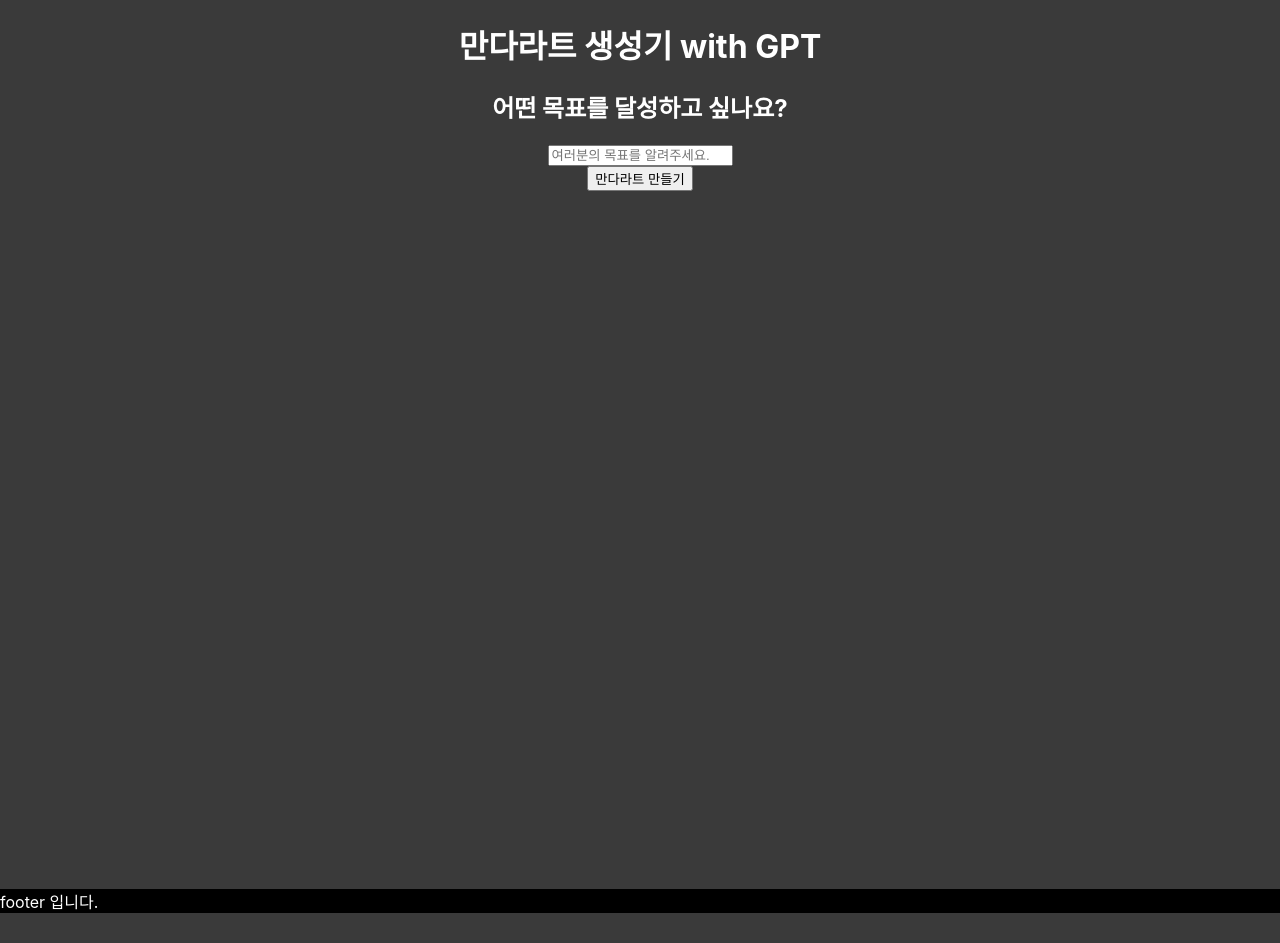
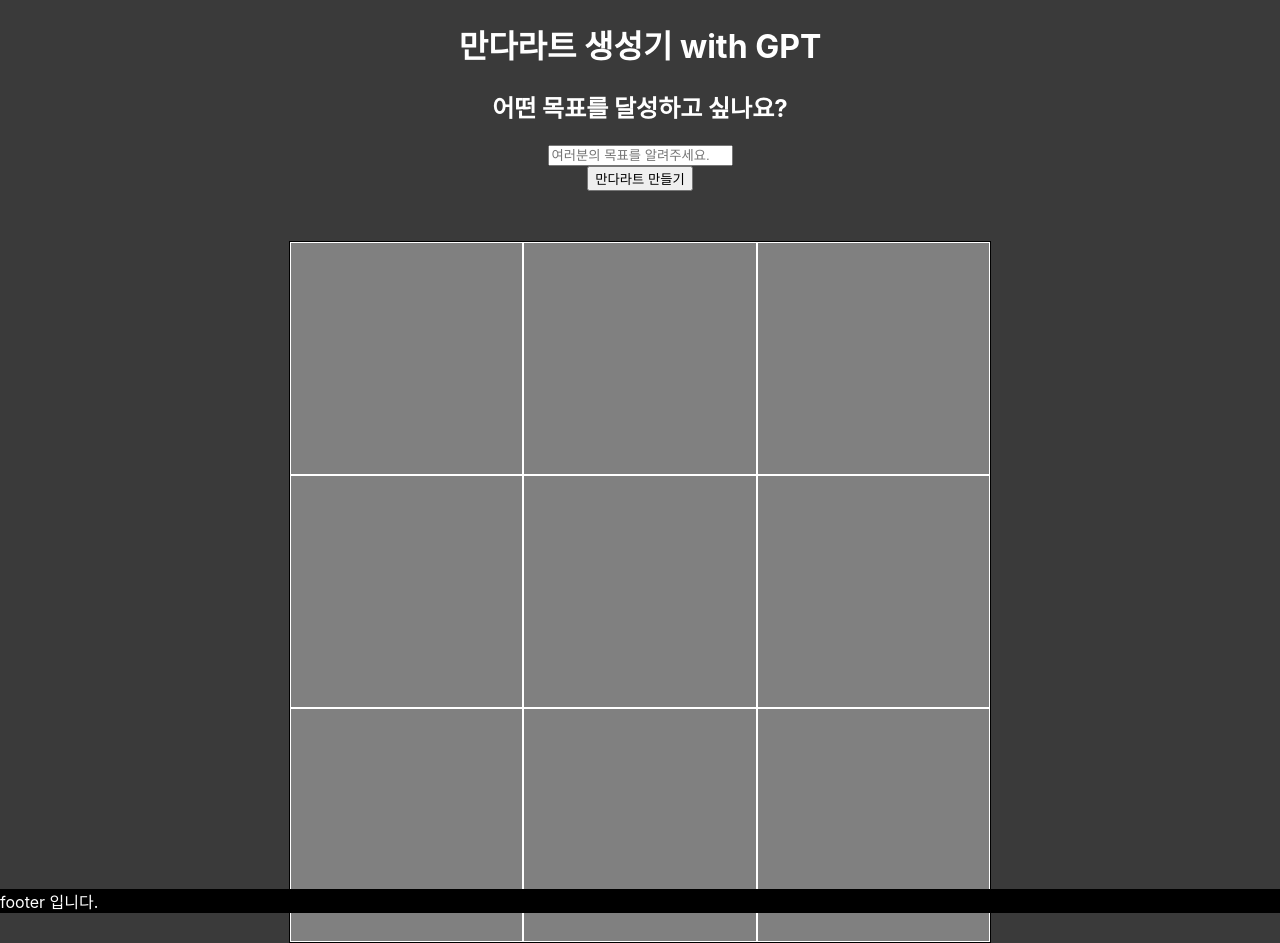
Before and after one commit to tkatpgus19/mandalart-front, a React (Create React App) app: page / in a window 1280 px wide. Before the commit the page ends 913 px from the top, so only its background shows below. Built offline with nearby package versions, Linux system fonts and the light colour scheme.

Commit message:
style: 만다라트 표 추가

```diff
--- a/src/App.css
+++ b/src/App.css
@@ -14,3 +14,16 @@ body{
   color: white;
   position: relative;
 }
+
+.mandalart-container{
+  margin: 50px auto;
+  width: 700px;
+  height: 700px;
+  border: 1px solid black;
+  display: grid;
+  grid-template-columns: 1fr 1fr 1fr;
+}
+.mandalart-container div{
+  border: 1px solid white;
+  background-color: gray;
+}
--- a/src/App.js
+++ b/src/App.js
@@ -10,6 +10,17 @@ function App() {
         <h2>어떤 목표를 달성하고 싶나요?</h2>
         <div><input placeholder='여러분의 목표를 알려주세요.'></input></div>
         <button>만다라트 만들기</button>
+        <div className='mandalart-container'>
+          <div></div>
+          <div></div>
+          <div></div>
+          <div></div>
+          <div></div>
+          <div></div>
+          <div></div>
+          <div></div>
+          <div></div>
+        </div>
       </div>
       <div className='footer'>
         footer 입니다.
```
